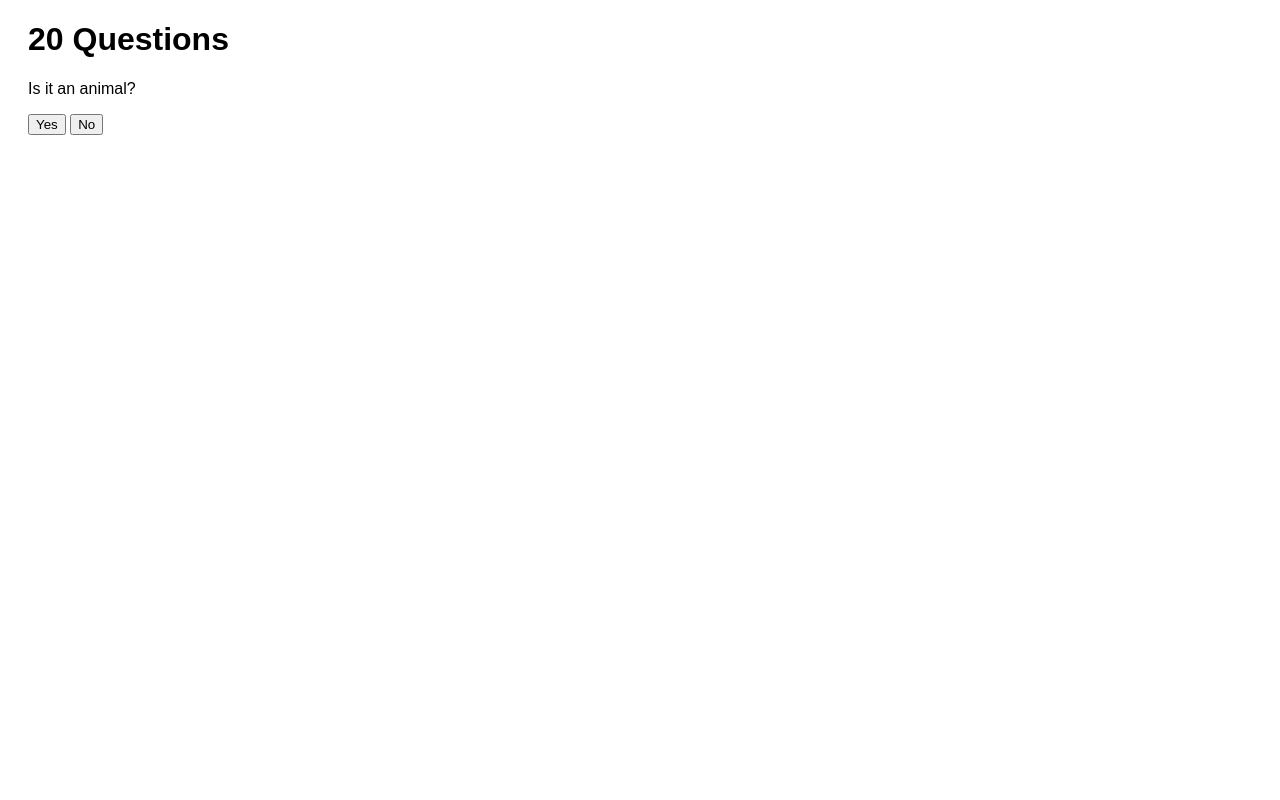
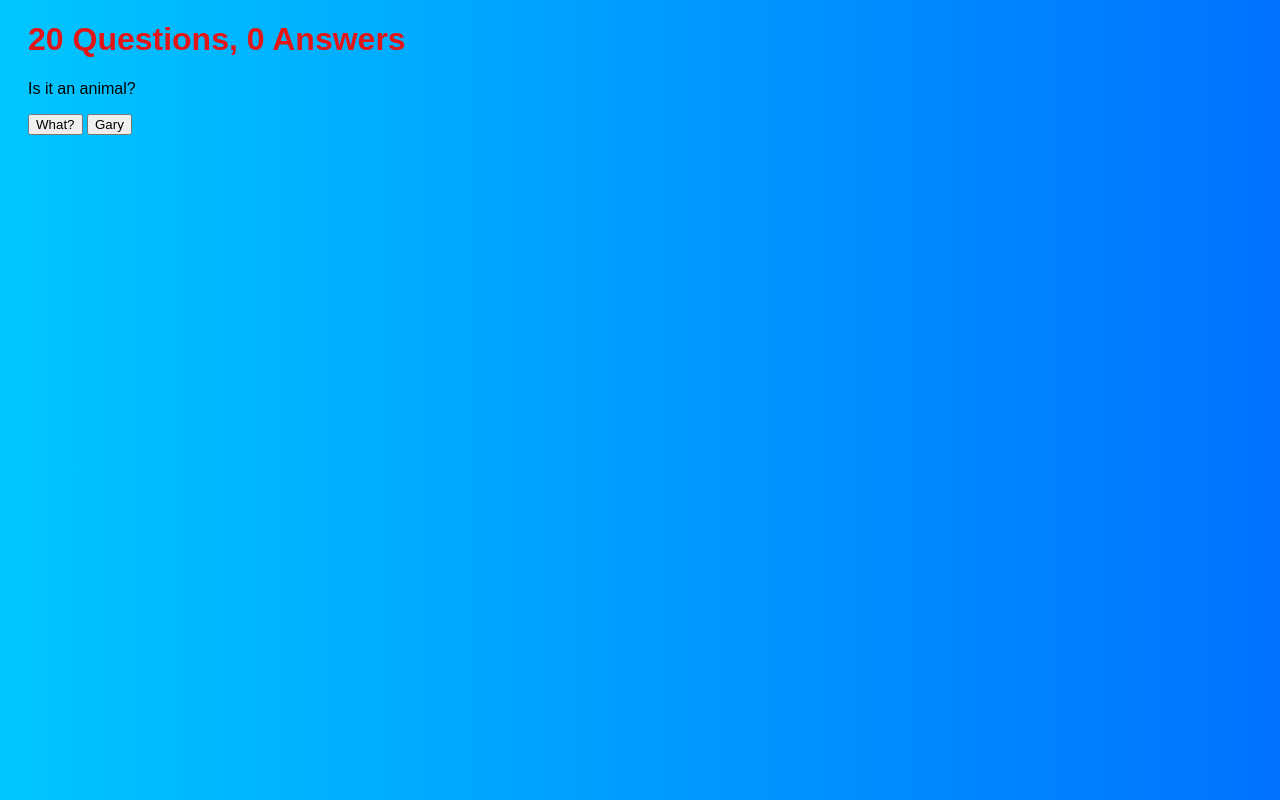
Before and after one commit to ChristianABoesch/20questions, a plain HTML site: page index.html in a window 1280 px wide. Drawn offline with Linux system fonts and the light colour scheme.

Commit message:
Second commit (AKA a different game entirely)

```diff
--- a/index.html
+++ b/index.html
@@ -5,13 +5,19 @@
     <meta name="viewport" content="width=device-width, initial-scale=1.0">
     <title>20 Questions Game</title>
     <style>
-        body { font-family: Arial, sans-serif; }
+        body {
+            font-family: Arial, sans-serif;
+            background: linear-gradient(to left, #0072ff, #00c6ff); /* Updated gradient to blue shades */
+        }
         #game { margin: 20px; }
+        h1 {
+            color: #e21616; /* Added reddish color to the title */
+        }
     </style>
 </head>
 <body>
     <div id="game">
-        <h1>20 Questions</h1>
+        <h1>20 Questions, 0 Answers</h1>
         <p id="question"></p>
         <button id="yes">Yes</button>
         <button id="no">No</button>
@@ -20,35 +26,37 @@
 
     <script>
         const questions = [
-            "Is it an animal?",
-            "Is it a domestic animal?",
-            "Does it have four legs?",
-            "Is it a pet?",
-            "Can it fly?",
-            "Is it a bird?",
-            "Is it a mammal?",
-            "Is it larger than a human?",
-            "Does it live in water?",
-            "Is it a reptile?",
-            "Is it a type of fish?",
-            "Is it a type of insect?",
-            "Is it a type of fruit?",
-            "Is it a type of vehicle?",
-            "Is it a type of electronic device?",
-            "Is it a type of furniture?",
-            "Is it a type of clothing?",
-            "Is it a type of food?",
-            "Is it a type of tool?",
-            "Is it a type of sport?"
+            { question: "Is it an animal?", options: ["What?", "Gary"] },
+            { question: "Is it a domestic animal?", options: ["You know what, maybe", "What are you talking about"] },
+            { question: "Does it have four legs?", options: ["Your mom has four legs", "Click me"] },
+            { question: "Is it a pet?", options: ["Whadya asking me for??", "Metal detector"] },
+            { question: "Can it fly?", options: ["I'm so hip and cool", "Love me"] },
+            { question: "Is it a bird?", options: ["Pat I'd like to solve the puzzle", "My old username from high school"] },
+            { question: "Is it a mammal?", options: ["Ma'am", "Mal"] },
+            { question: "Is it larger than a human?", options: ["You sound like my dad", "God Of War: Ragnarok"] },
+            { question: "Does it live in water?", options: ["I think I know the answer", "Hot dogs"] },
+            { question: "Is it a reptile?", options: ["We can't all know everything", "That old piece of cheese"] },
+            { question: "Is it a type of fish?", options: ["Say what now", "Licc"] },
+            { question: "Is it a type of insect?", options: ["I don't believe you", "Ask me that in the form of an answer"] },
+            { question: "Is it a type of fruit?", options: ["Sausages", "Grandma"] },
+            { question: "Is it a type of vehicle?", options: ["I can handle federal taxes", "Who's got the sauce"] },
+            { question: "Is it a type of electronic device?", options: ["Pick me I'm handsome", "Pick me I'm affordable"] },
+            { question: "Is it a type of furniture?", options: ["I'll do you one better, are YOU a type of furniture??", "My lunch money"] },
+            { question: "Is it a type of clothing?", options: ["You're my type <3", "Gary"] },
+            { question: "Is it a type of food?", options: ["I'm not a doctor", "Show meeeeeee potatosalad!"] },
+            { question: "Is it a type of tool?", options: ["Hey up yours, buddy", "I am a horse"] },
+            { question: "Is it a type of sport?", options: ["Cabbage Patch & Smabbage Flatch", "I think you have a problem"] }
         ];
 
         let currentQuestion = 0;
 
         function askQuestion() {
             if (currentQuestion < questions.length) {
-                document.getElementById("question").innerText = questions[currentQuestion];
+                document.getElementById("question").innerText = questions[currentQuestion].question;
+                document.getElementById("yes").innerText = questions[currentQuestion].options[0];
+                document.getElementById("no").innerText = questions[currentQuestion].options[1];
             } else {
-                document.getElementById("result").innerText = "I couldn't guess it in 20 questions!";
+                document.getElementById("result").innerText = "You'll never know the answer with that attitude";
             }
         }
 
```
Also changed, not shown: 1 other file.
